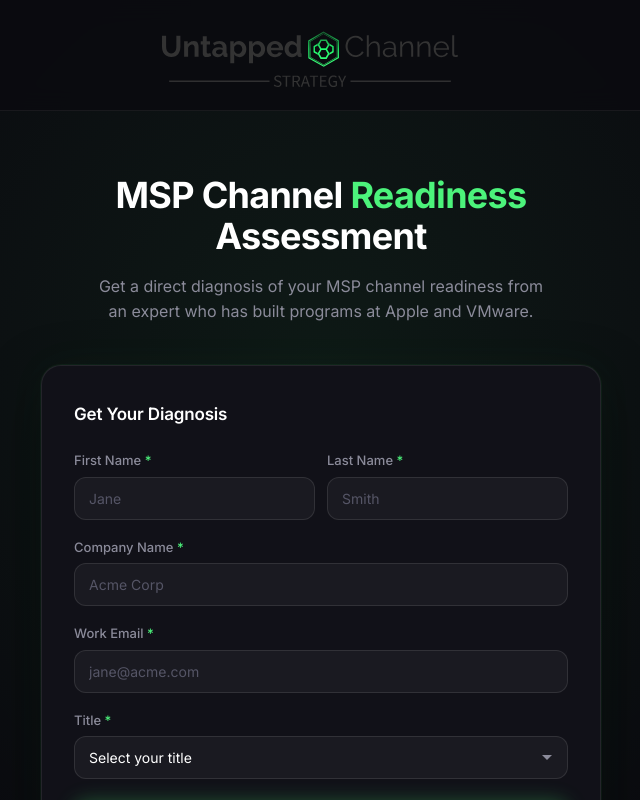
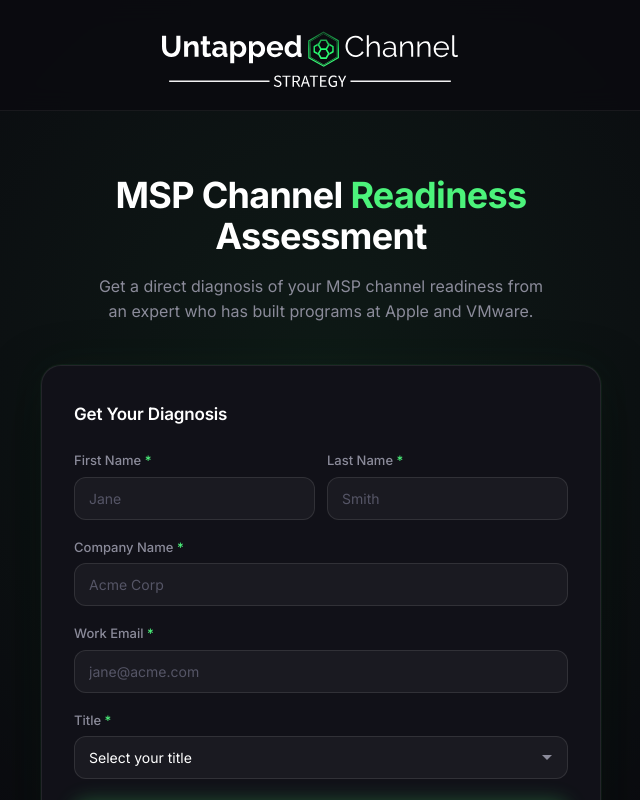
Before and after one commit to jonpurcell22-cmd/MSP-readiness-assessment, a Next.js app: page / in a window 1280 px wide. Shown: the top 800 px of the page, without its empty margins (319-959 px from the left). Built offline with nearby package versions, Linux system fonts and the light colour scheme.

Commit message:
swap to white logo

```diff
--- a/src/components/header.tsx
+++ b/src/components/header.tsx
@@ -13,7 +13,7 @@
       <div className="relative flex items-center justify-center px-6 py-5">
         <div className="relative h-[60px] w-[275px] sm:h-[70px] sm:w-[325px]">
           <Image
-            src="/images/logo-main.svg"
+            src="/images/Untapped Channel Inverted Color Transparent bg.svg"
             alt="Untapped Channel"
             fill
             style={{ objectFit: "contain", objectPosition: "left center" }}
```
